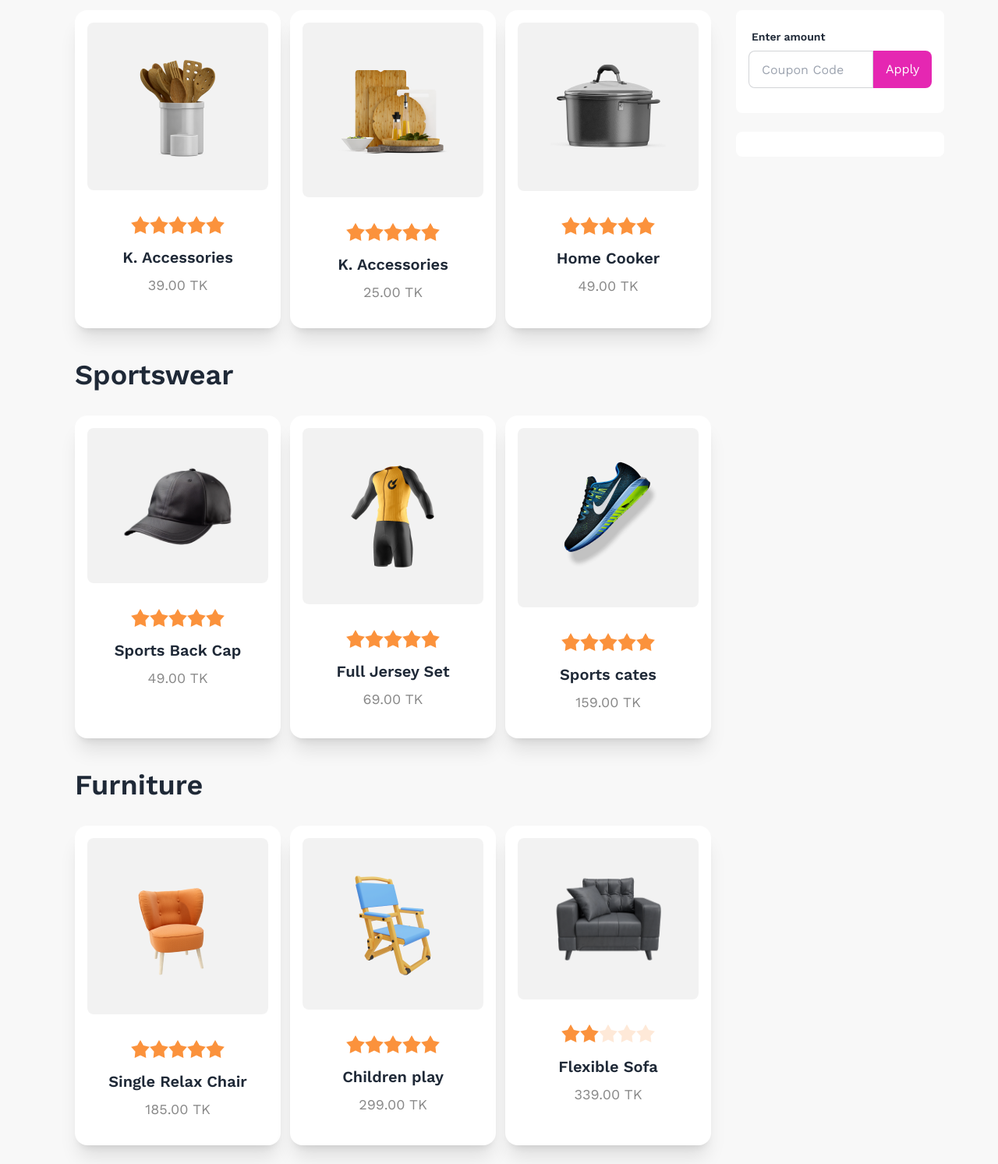
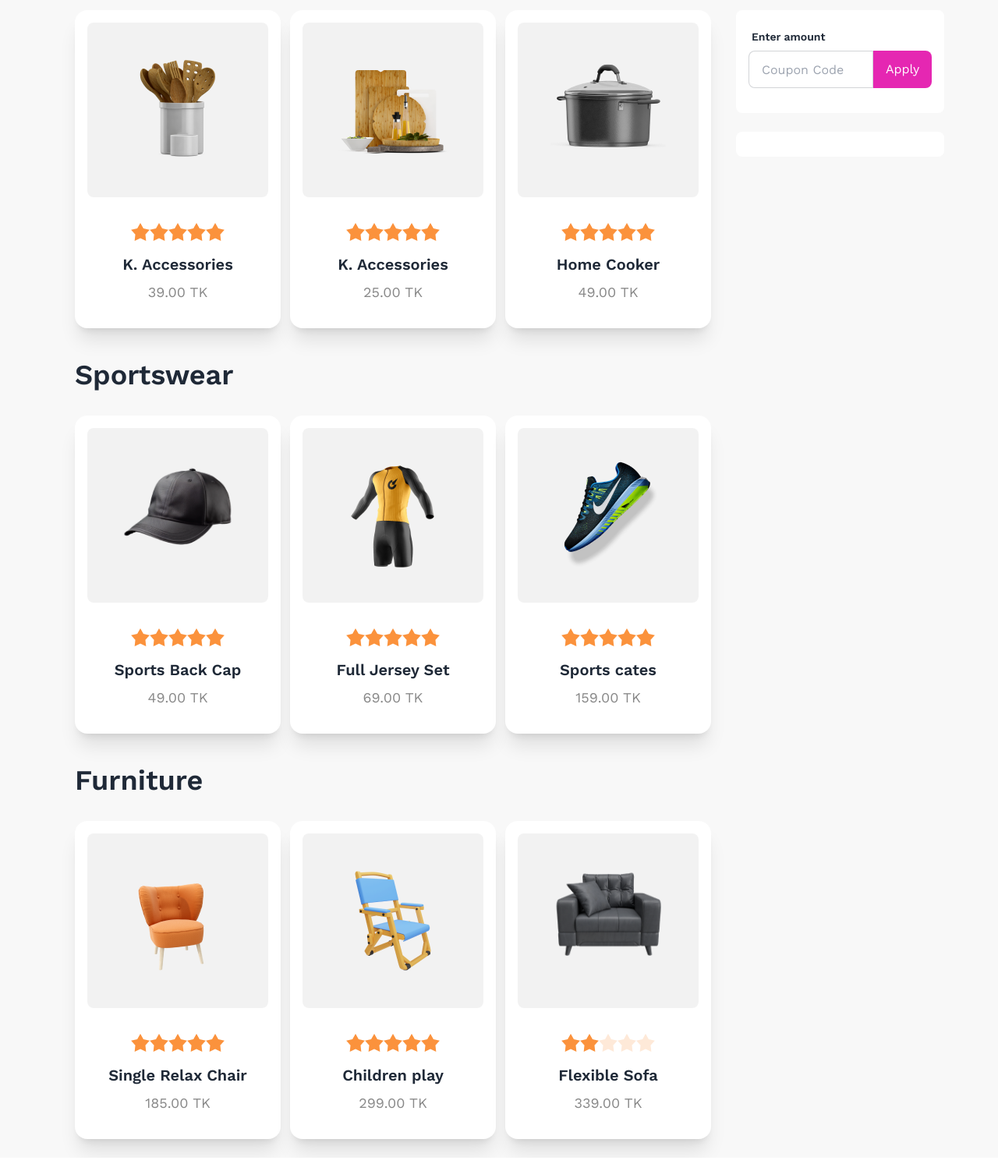
Before and after one commit to moniru005/mu-summer-sale, a plain HTML site: page index.html in a window 1280 px wide. Shown: the part 641-2134 px from the top of the page at 78% size. Drawn offline with nearby package versions, Linux system fonts and the light colour scheme.

Commit message:
Card height correction

```diff
--- a/index.html
+++ b/index.html
@@ -47,7 +47,7 @@
                     <div class="flex flex-col md:flex-row lg:flex-row gap-3 pb-6">
                         <!-- First Card -->
                         <div class="card lg:w-96 md:w-96 bg-base-100 shadow-xl">
-                            <div class="p-10 bg-[#1111110d] mx-4 mt-4 rounded-lg">
+                            <div class="p-10 bg-[#1111110d] mx-4 mt-4 rounded-lg h-56">
                               <img src="/images/prod1.png" alt="Shoes" class="rounded-xl mx-auto" />
                             </div>
                             <div class="card-body items-center text-center">
@@ -64,7 +64,7 @@
                         </div>
                         <!-- Second Card -->
                         <div class="card lg:w-96 md:w-96 bg-base-100 shadow-xl">
-                            <div class="p-10 bg-[#1111110d] mx-4 mt-4 rounded-lg">
+                            <div class="p-10 bg-[#1111110d] mx-4 mt-4 rounded-lg h-56">
                               <img src="/images/prod2.png" alt="Shoes" class="rounded-xl mx-auto" />
                             </div>
                             <div class="card-body items-center text-center">
@@ -81,7 +81,7 @@
                         </div>
                         <!-- Third Card -->
                         <div class="card lg:w-96 md:w-96 bg-base-100 shadow-xl">
-                            <div class="p-10 bg-[#1111110d] mx-4 mt-4 rounded-lg">
+                            <div class="p-10 bg-[#1111110d] mx-4 mt-4 rounded-lg h-56">
                               <img src="/images/prod3.png" alt="Shoes" class="rounded-xl mx-auto" />
                             </div>
                             <div class="card-body items-center text-center">
@@ -102,7 +102,7 @@
                     <div class="flex flex-col md:flex-row lg:flex-row gap-3 pb-6">
                         <!-- First Card -->
                         <div class="card lg:w-96 md:w-96 bg-base-100 shadow-xl">
-                            <div class="p-10 bg-[#1111110d] mx-4 mt-4 rounded-lg">
+                            <div class="p-10 bg-[#1111110d] mx-4 mt-4 rounded-lg h-56">
                               <img src="/images/prod4.png" alt="Shoes" class="rounded-xl mx-auto" />
                             </div>
                             <div class="card-body items-center text-center">
@@ -119,7 +119,7 @@
                         </div>
                         <!-- Second Card -->
                         <div class="card lg:w-96 md:w-96 bg-base-100 shadow-xl">
-                            <div class="p-10 bg-[#1111110d] mx-4 mt-4 rounded-lg">
+                            <div class="p-10 bg-[#1111110d] mx-4 mt-4 rounded-lg h-56">
                               <img src="/images/prod5.png" alt="Shoes" class="rounded-xl mx-auto" />
                             </div>
                             <div class="card-body items-center text-center">
@@ -136,7 +136,7 @@
                         </div>
                         <!-- Third Card -->
                         <div class="card lg:w-96 md:w-96 bg-base-100 shadow-xl">
-                            <div class="p-10 bg-[#1111110d] mx-4 mt-4 rounded-lg">
+                            <div class="p-10 bg-[#1111110d] mx-4 mt-4 rounded-lg h-56">
                               <img src="/images/prod6.png" alt="Shoes" class="rounded-xl mx-auto" />
                             </div>
                             <div class="card-body items-center text-center">
@@ -157,7 +157,7 @@
                     <div class="flex flex-col md:flex-row lg:flex-row gap-3 pb-6">
                         <!-- First Card -->
                         <div class="card lg:w-96 md:w-96 bg-base-100 shadow-xl">
-                            <div class="p-10 bg-[#1111110d] mx-4 mt-4 rounded-lg">
+                            <div class="p-10 bg-[#1111110d] mx-4 mt-4 rounded-lg h-56">
                               <img src="/images/prod7.png" alt="Shoes" class="rounded-xl mx-auto" />
                             </div>
                             <div class="card-body items-center text-center">
@@ -174,7 +174,7 @@
                         </div>
                         <!-- Second Card -->
                         <div class="card lg:w-96 md:w-96 bg-base-100 shadow-xl">
-                            <div class="p-10 bg-[#1111110d] mx-4 mt-4 rounded-lg">
+                            <div class="p-10 bg-[#1111110d] mx-4 mt-4 rounded-lg h-56">
                               <img src="/images/prod8.png" alt="Shoes" class="rounded-xl mx-auto" />
                             </div>
                             <div class="card-body items-center text-center">
@@ -191,7 +191,7 @@
                         </div>
                         <!-- Third Card -->
                         <div class="card lg:w-96 md:w-96 bg-base-100 shadow-xl">
-                            <div class="p-10 bg-[#1111110d] mx-4 mt-4 rounded-lg">
+                            <div class="p-10 bg-[#1111110d] mx-4 mt-4 rounded-lg h-56">
                               <img src="/images/prod9.png" alt="Shoes" class="rounded-xl mx-auto" />
                             </div>
                             <div class="card-body items-center text-center">
```
